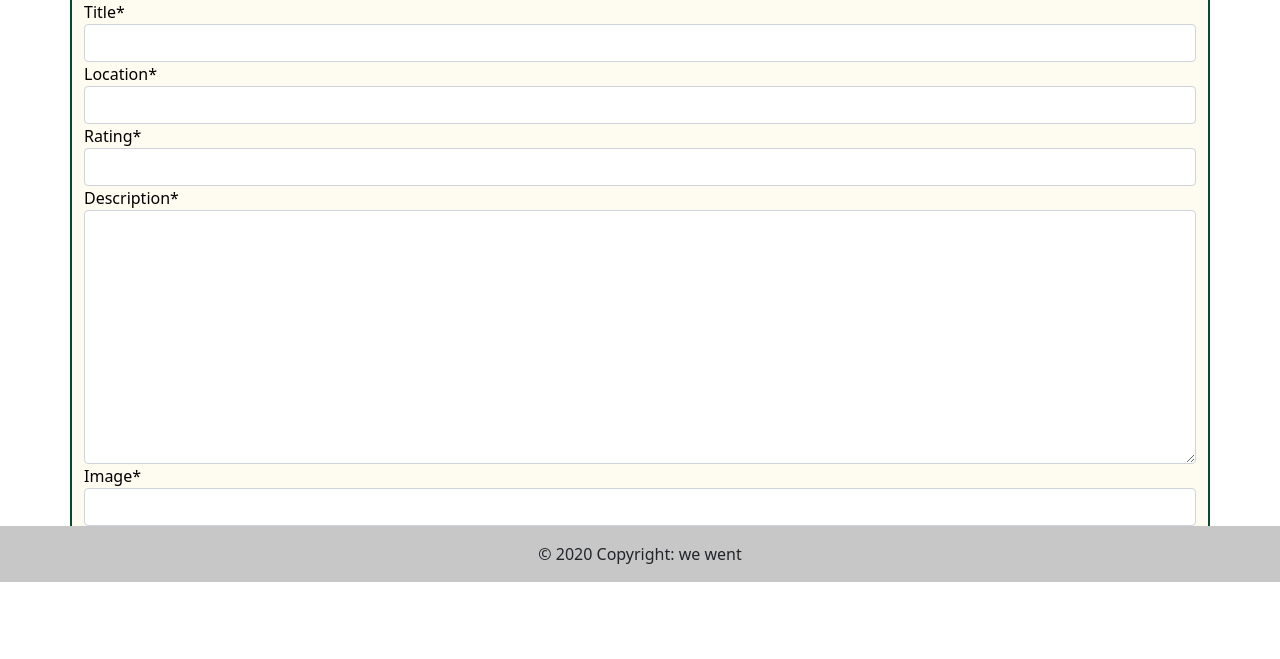
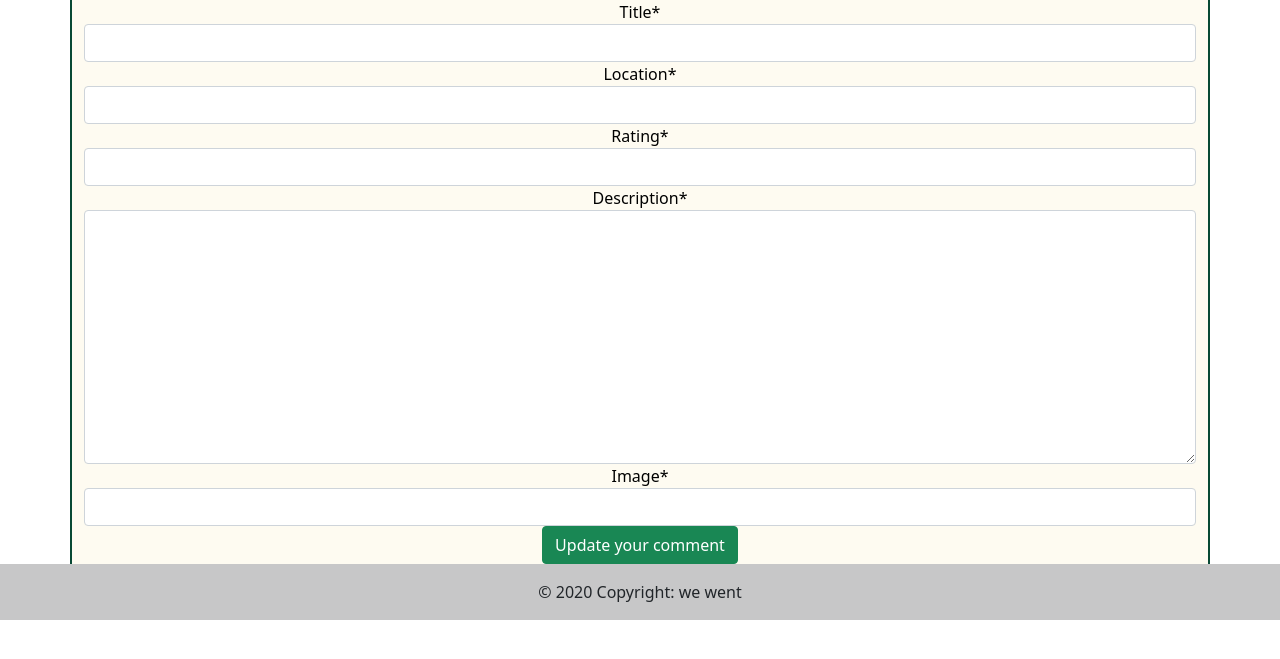
Before and after one commit to AshFitz/we-went, a Django app: template templates/edit_comment.html in a window 1280 px wide. Shown: the part 56-715 px from the top of the page. Run offline with Django 3.2, Linux system fonts and the light colour scheme; the template is opened without the code that fills it: values that come from a table or form of the project are taken from there, others are empty; some libraries are stand-ins or nearby versions.

Commit message:
add edit comment template with form and its action

```diff
--- a/templates/edit_comment.html
+++ b/templates/edit_comment.html
@@ -6,8 +6,14 @@
 <div class="container post-container">
     <div class="row post-text">
         <div class="col-12">
-          <form action= "">
-            {{ form | crispy }}
+          <form action= "{% url 'edit_comment' post.id %}" method="POST" class="text-center">
+            <div class="col-12">
+              {% csrf_token %}
+              {{ form | crispy }}
+            </div>
+            <div class="col-sm-12 col-12 text-center">
+              <button class="btn btn-success" aria-label="Update comment button">Update your comment</button>
+            </div>
           </form>
         </div>
     </div>
```
